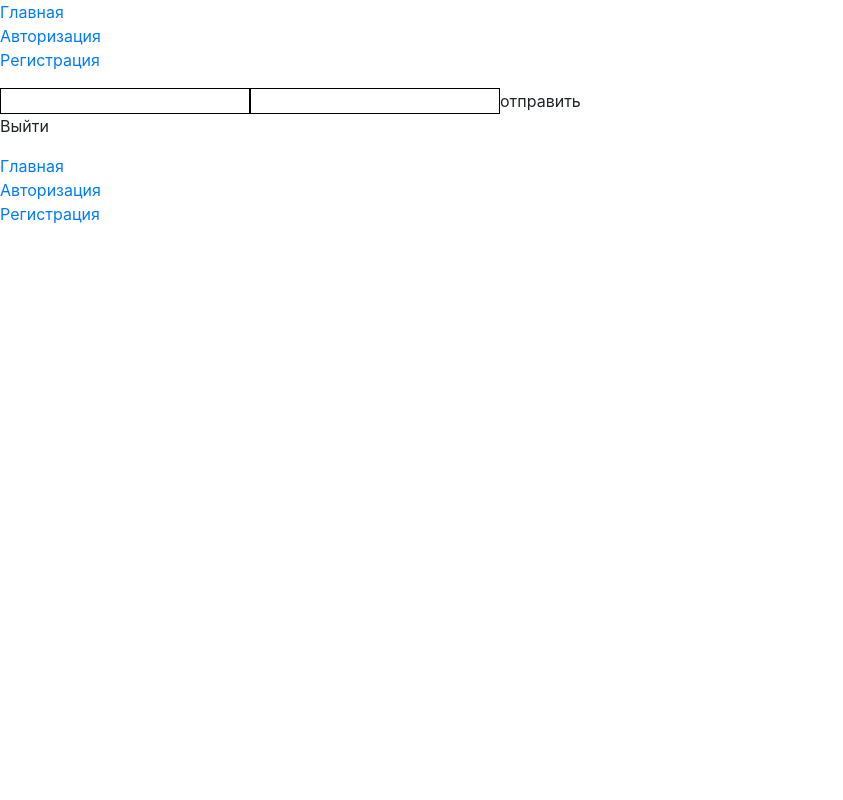
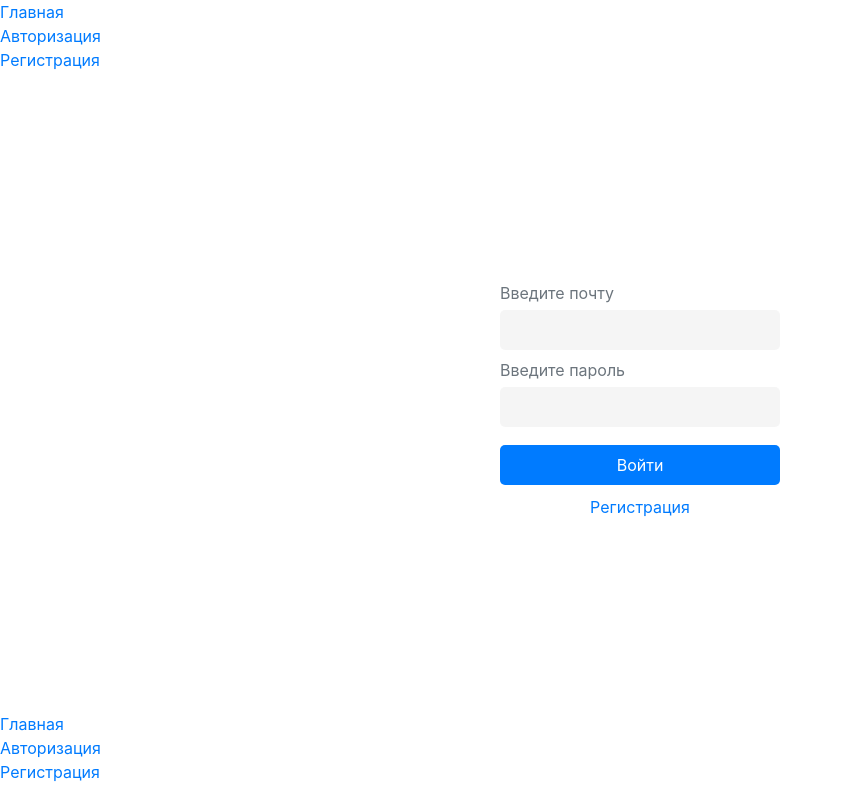
Before and after one commit to nikita-developer/cdek, a Nuxt app in the folder client/: page /login in a window 1280 px wide. Shown: the whole page, without its empty margins (0-843 px from the left). Built offline with nearby package versions, Linux system fonts and the light colour scheme.

Commit message:
дизайн формы логина

```diff
--- a/client/components/Main.vue
+++ b/client/components/Main.vue
@@ -1,6 +1,6 @@
 <template>
   <main class="main">
-
+    <slot></slot>
   </main>
 </template>
 
--- a/client/layouts/default.vue
+++ b/client/layouts/default.vue
@@ -1,16 +1,26 @@
 <template>
   <div class="page">
-    <Header class="page__header"></Header>
-    <slot>
-      <Main class="page__main"></Main>
-    </slot>
-    <Footer class="page__footer"></Footer>
+    <Header class="page__header"/>
+    <Main class="page__main">
+      <slot></slot>
+    </Main>
+    <Footer class="page__footer"/>
   </div>
 </template>
 
 <script setup>
+
 </script>
 
-<style scoped>
+<style scoped lang="scss">
+  .page {
+    min-height: 100vh;
+    display: flex;
+    flex-direction: column;
 
+    &__main {
+      display: flex;
+      flex-grow: 1;
+    }
+  }
 </style>
--- a/client/pages/login.vue
+++ b/client/pages/login.vue
@@ -1,10 +1,24 @@
 <template>
-  <form @submit.prevent="submit">
-    <input v-model="email" type="text">
-    <input v-model="password" type="text">
-    <button>отправить</button>
-    <p @click="logout">Выйти</p>
-  </form>
+  <div class="login">
+    <form class="form">
+      <label for="" class="form__label">
+        <span class="form__placeholder">Введите почту</span>
+        <input type="text" class="form__field">
+      </label>
+      <label for="" class="form__label">
+        <span class="form__placeholder">Введите пароль</span>
+        <input type="text" class="form__field">
+      </label>
+      <button class="form__btn">Войти</button>
+      <NuxtLink class="form__link" to="/">Регистрация</NuxtLink>
+    </form>
+  </div>
+<!--  <form @submit.prevent="submit">-->
+<!--    <input v-model="email" type="text">-->
+<!--    <input v-model="password" type="text">-->
+<!--    <button>отправить</button>-->
+<!--    <p @click="logout">Выйти</p>-->
+<!--  </form>-->
 </template>
 
 <script setup>
@@ -56,8 +70,44 @@
   }
 </script>
 
-<style scoped>
-  input {
-    border: 1px solid black;
+<style scoped lang="scss">
+  .login {
+    width: 100%;
+    padding: 15px;
+    display: flex;
+  }
+
+  .form {
+    display: flex;
+    flex-direction: column;
+    margin: auto;
+
+    &__field {
+      display: block;
+      width: 280px;
+      height: 40px;
+      background-color: hsl(0deg 0% 0% / 4%);
+      padding: 5px 10px;
+      border-radius: 5px;
+    }
+
+    &__placeholder {
+      display: inline-block;
+      color: var(--gray);
+      margin-bottom: 5px;
+    }
+
+    &__btn {
+      margin-top: 10px;
+      border-radius: 5px;
+      background-color: var(--primary);
+      color: #ffffff;
+      height: 40px;
+    }
+
+    &__link {
+      margin-top: 10px;
+      text-align: center;
+    }
   }
 </style>
```
